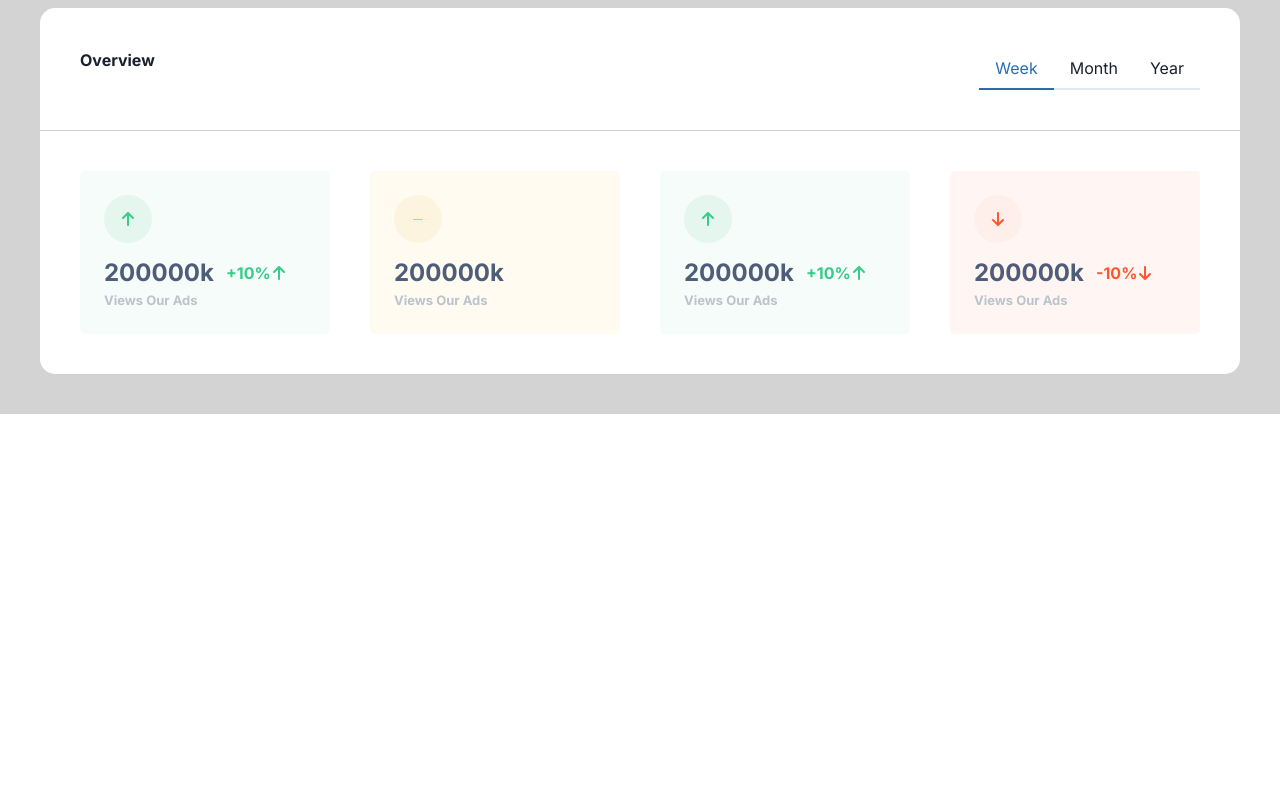
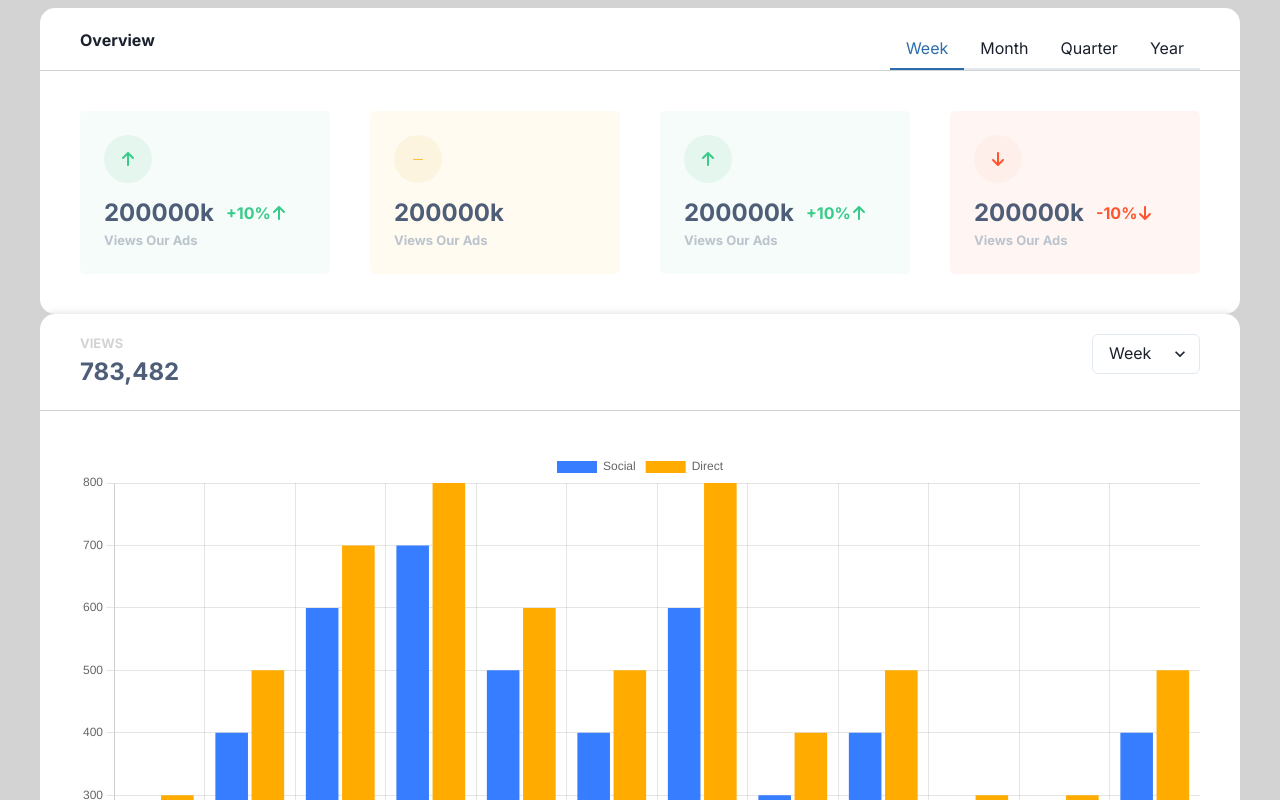
Before and after one commit to Raihan-21/baysa-hr-app, a Next.js app: page / in a window 1280 px wide. Shown: the part 200-1000 px from the top of the page. Before the commit the page ends 912 px from the top, so only its background shows below. Built offline with nearby package versions, Linux system fonts and the light colour scheme.

Commit message:
create views section

```diff
--- a/package.json
+++ b/package.json
@@ -23,9 +23,11 @@
     "@types/react": "^18",
     "@types/react-dom": "^18",
     "autoprefixer": "^10.0.1",
+    "chart.js": "^4.4.1",
     "eslint": "^8",
     "eslint-config-next": "14.1.0",
     "postcss": "^8",
+    "react-chartjs-2": "^5.2.0",
     "tailwindcss": "^3.3.0",
     "typescript": "^5"
   }
--- a/src/organisms/SectionOverview.tsx
+++ b/src/organisms/SectionOverview.tsx
@@ -0,0 +1,68 @@
+import React, { useState } from "react";
+
+import { Box, Flex, Tab, TabList, Tabs, Text } from "@chakra-ui/react";
+
+import Card from "@/organisms/Card";
+import OverviewCard from "@/organisms/OverviewCard";
+
+const SectionOverview = () => {
+  const [overviewData, setOverviewData] = useState([
+    {
+      amount: 200000,
+      growthRate: 10,
+      growth: "increase",
+      desc: "Views Our Ads",
+    },
+    {
+      amount: 200000,
+      growthRate: 10,
+      growth: "same",
+      desc: "Views Our Ads",
+    },
+    {
+      amount: 200000,
+      growthRate: 10,
+      growth: "increase",
+      desc: "Views Our Ads",
+    },
+    {
+      amount: 200000,
+      growthRate: 10,
+      growth: "decrease",
+      desc: "Views Our Ads",
+    },
+  ]);
+  return (
+    <Card>
+      <Flex
+        justifyContent={"space-between"}
+        borderBottom={"1px solid lightgray"}
+        paddingX={10}
+        paddingTop={5}
+      >
+        <Text fontWeight={"bold"}>Overview</Text>
+        <Tabs>
+          <TabList>
+            <Tab>Week</Tab>
+            <Tab>Month</Tab>
+            <Tab>Quarter</Tab>
+            <Tab>Year</Tab>
+          </TabList>
+        </Tabs>
+      </Flex>
+      <Flex padding={10} columnGap={10} flexWrap={"wrap"}>
+        {overviewData.length &&
+          overviewData.map((data) => (
+            <OverviewCard
+              growth={data.growth}
+              amount={data.amount}
+              growthRate={data.growthRate}
+              desc={data.desc}
+            />
+          ))}
+      </Flex>
+    </Card>
+  );
+};
+
+export default SectionOverview;
--- /dev/null
+++ b/src/organisms/SectionViews.tsx
@@ -0,0 +1,95 @@
+import React, { useState } from "react";
+
+import { Box, Flex, Select, Tab, TabList, Tabs, Text } from "@chakra-ui/react";
+
+import {
+  Chart as ChartJS,
+  BarElement,
+  ArcElement,
+  Tooltip,
+  Legend,
+  CategoryScale,
+  LinearScale,
+} from "chart.js";
+import { Bar } from "react-chartjs-2";
+
+ChartJS.register(
+  ArcElement,
+  BarElement,
+  Tooltip,
+  Legend,
+  CategoryScale,
+  LinearScale
+);
+
+import Card from "@/organisms/Card";
+import OverviewCard from "@/organisms/OverviewCard";
+
+const SectionViews = () => {
+  const [data, setData] = useState({
+    total: 783482,
+  });
+  const [chartData, setChartData] = useState({
+    labels: [
+      "Jan",
+      "Feb",
+      "Mar",
+      "Apr",
+      "May",
+      "Jun",
+      "Jul",
+      "Aug",
+      "Sep",
+      "Oct",
+      "Nov",
+      "Dec",
+    ],
+    datasets: [
+      {
+        label: "Social",
+        data: [200, 400, 600, 700, 500, 400, 600, 300, 400, 100, 200, 400],
+        backgroundColor: ["#377DFF"],
+      },
+      {
+        label: "Direct",
+        data: [300, 500, 700, 800, 600, 500, 800, 400, 500, 300, 300, 500],
+        backgroundColor: "#FFAB00",
+      },
+    ],
+  });
+  return (
+    <Card>
+      <Flex
+        justifyContent={"space-between"}
+        borderBottom={"1px solid lightgray"}
+        paddingX={10}
+        paddingY={5}
+      >
+        <Box>
+          <Text fontWeight={"bold"} color={"lightgray"} fontSize={"small"}>
+            VIEWS
+          </Text>
+          <Text
+            fontSize={"x-large"}
+            fontWeight={"bold"}
+            color={"secondarygray"}
+          >
+            {new Intl.NumberFormat().format(data.total)}
+          </Text>
+        </Box>
+
+        <Select width={"fit-content"}>
+          <option>Week</option>
+          <option>Month</option>
+          <option>Quarter</option>
+          <option>Year</option>
+        </Select>
+      </Flex>
+      <Box padding={10}>
+        <Bar data={chartData} />
+      </Box>
+    </Card>
+  );
+};
+
+export default SectionViews;
--- a/src/pages/index.tsx
+++ b/src/pages/index.tsx
@@ -1,20 +1,11 @@
 import Image from "next/image";
 import { Inter } from "next/font/google";
 import Heading from "@/components/molecules/Heading";
-import {
-  Box,
-  Flex,
-  Tab,
-  TabList,
-  TabPanel,
-  TabPanels,
-  Tabs,
-  Text,
-} from "@chakra-ui/react";
+import { Box, Flex } from "@chakra-ui/react";
 import Button from "@/components/atoms/Button";
-import Card from "@/organisms/Card";
 import { useState } from "react";
-import OverviewCard from "@/organisms/OverviewCard";
+import SectionOverview from "@/organisms/SectionOverview";
+import SectionViews from "@/organisms/SectionViews";
 
 const inter = Inter({ subsets: ["latin"] });
 
@@ -62,33 +53,8 @@ export default function Home() {
         paddingX={10}
         paddingY={10}
       >
-        <Card>
-          <Flex
-            justifyContent={"space-between"}
-            borderBottom={"1px solid lightgray"}
-            padding={10}
-          >
-            <Text fontWeight={"bold"}>Overview</Text>
-            <Tabs>
-              <TabList>
-                <Tab>Week</Tab>
-                <Tab>Month</Tab>
-                <Tab>Year</Tab>
-              </TabList>
-            </Tabs>
-          </Flex>
-          <Flex padding={10} columnGap={10} flexWrap={"wrap"}>
-            {overviewData.length &&
-              overviewData.map((data) => (
-                <OverviewCard
-                  growth={data.growth}
-                  amount={data.amount}
-                  growthRate={data.growthRate}
-                  desc={data.desc}
-                />
-              ))}
-          </Flex>
-        </Card>
+        <SectionOverview />
+        <SectionViews />
       </Box>
     </main>
   );
```
Also changed, not shown: 1 other file (tests, documents, lock files or other folders).
